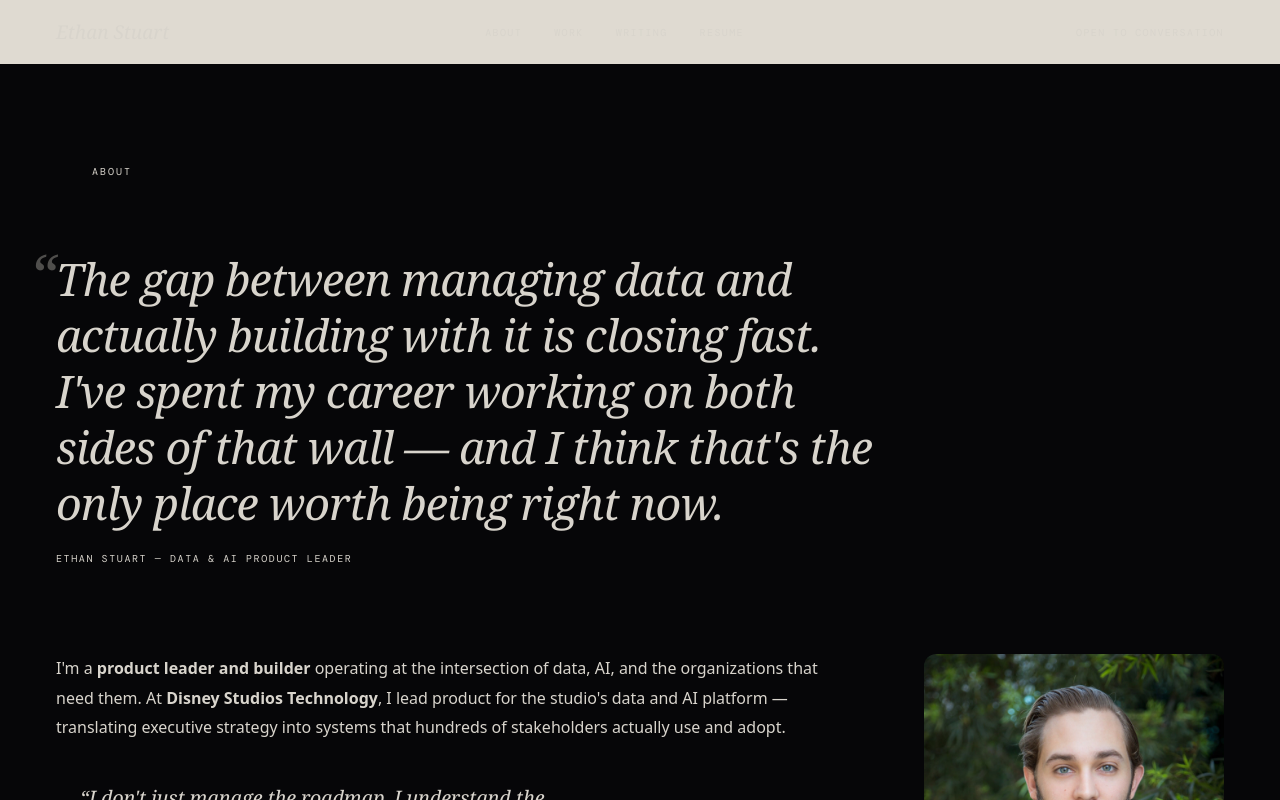
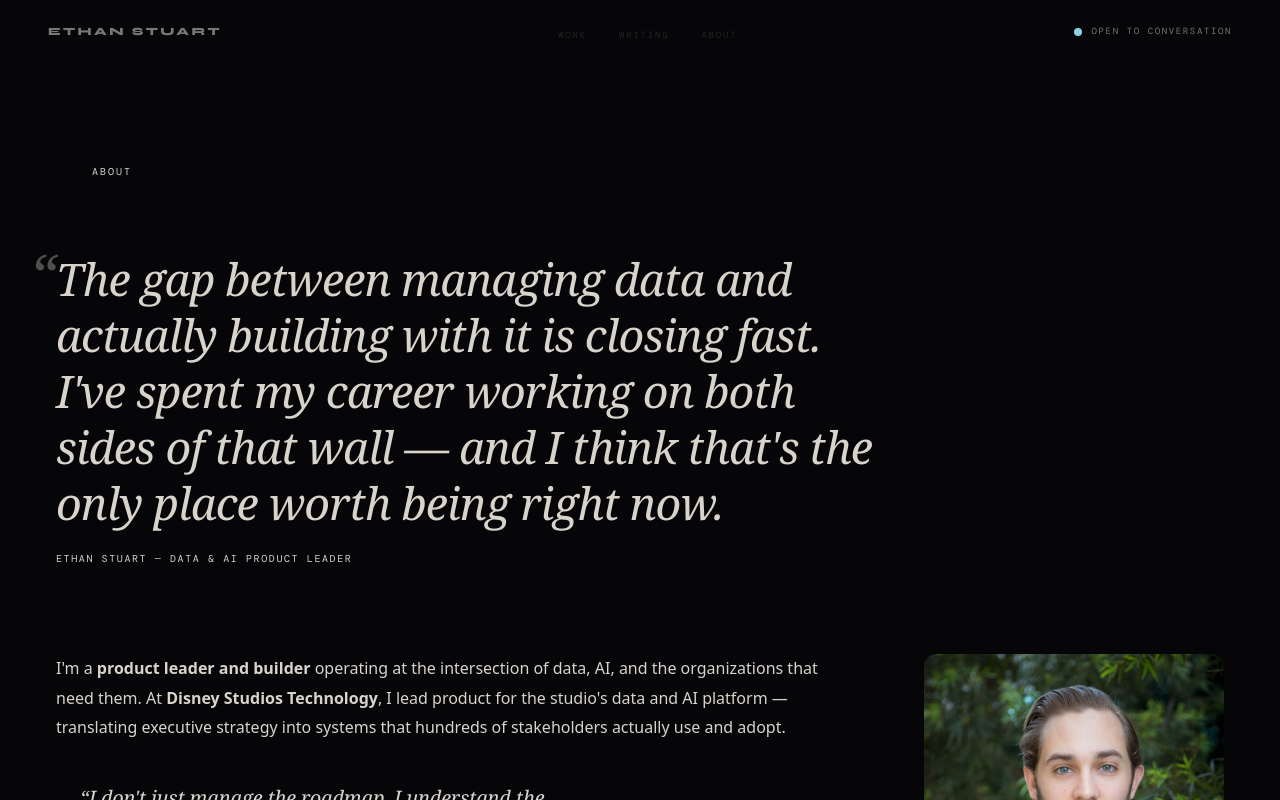
Before and after one commit to ethancstuart/Public-Brand-Website-Claude, a Next.js app: page /about in a window 1280 px wide. Shown: the top 800 px of the page. Built offline with nearby package versions, Linux system fonts and the light colour scheme.

Commit message:
feat(redesign-v2): rewrite Nav — dark, ES wordmark, open-to-conversation pulse

```diff
--- a/src/components/nav.tsx
+++ b/src/components/nav.tsx
@@ -1,106 +1,61 @@
 "use client";
 
 import Link from "next/link";
-import { usePathname } from "next/navigation";
-import { navLinks } from "@/lib/constants";
+import { useEffect, useState } from "react";
+
+const LINKS = [
+  { href: "/portfolio", label: "Work" },
+  { href: "/writing",   label: "Writing" },
+  { href: "/about",     label: "About" },
+];
 
 export function Nav() {
-  const pathname = usePathname();
+  const [scrolled, setScrolled] = useState(false);
+
+  useEffect(() => {
+    const onScroll = () => setScrolled(window.scrollY > 40);
+    onScroll();
+    window.addEventListener("scroll", onScroll, { passive: true });
+    return () => window.removeEventListener("scroll", onScroll);
+  }, []);
 
   return (
-    <header
-      className="fixed top-0 z-50 w-full"
-      style={{
-        height: "64px",
-        background: "rgba(242,237,227,0.92)",
-        backdropFilter: "blur(20px)",
-        WebkitBackdropFilter: "blur(20px)",
-        borderBottom: "1px solid var(--border-lo)",
-      }}
-    >
     <nav
-        className="mx-auto flex h-full items-center justify-between"
-        style={{ maxWidth: "1280px", padding: "0 56px" }}
+      className={`fixed top-0 inset-x-0 z-50 flex items-center justify-between px-6 md:px-12 h-16 transition-colors ${
+        scrolled
+          ? "bg-[rgba(6,6,8,0.92)] backdrop-blur-md border-b border-[var(--color-rule)]"
+          : "bg-transparent"
+      }`}
     >
       <Link
         href="/"
-          className="font-serif italic transition-opacity hover:opacity-70"
-          style={{ fontSize: "19px", color: "var(--foreground)" }}
+        className="font-[family-name:var(--font-syne)] font-extrabold text-[11px] tracking-[0.22em] text-[var(--color-paper-mid)] hover:text-[var(--color-paper)] transition-colors"
       >
-          Ethan Stuart
+        ETHAN STUART
       </Link>
 
-        <div className="hidden items-center gap-8 md:flex">
-          {navLinks.map((link) => (
+      <ul className="hidden md:flex items-center gap-8">
+        {LINKS.map((l) => (
+          <li key={l.href}>
             <Link
-              key={link.href}
-              href={link.href}
-              className="font-mono transition-colors"
-              style={{
-                fontSize: "10px",
-                letterSpacing: "0.14em",
-                textTransform: "uppercase",
-                color: pathname === link.href ? "var(--foreground)" : "var(--muted-foreground)",
-              }}
+              href={l.href}
+              className="font-[family-name:var(--font-dm-mono)] text-[9px] tracking-[0.2em] uppercase text-[var(--color-paper-low)] hover:text-[var(--color-paper)] transition-colors"
             >
-              {link.label}
+              {l.label}
             </Link>
+          </li>
         ))}
-        </div>
+      </ul>
 
-        <Link
-          href="/contact"
-          className="hidden items-center gap-2 md:flex transition-opacity hover:opacity-70"
-        >
+      <div className="flex items-center gap-2.5">
         <span className="relative flex h-2 w-2">
-            <span
-              className="absolute inline-flex h-full w-full rounded-full"
-              style={{
-                background: "var(--accent)",
-                opacity: 0.6,
-                animation: "pulse-dot 3s ease-in-out infinite",
-              }}
-            />
-            <span
-              className="relative inline-flex h-2 w-2 rounded-full"
-              style={{ background: "var(--accent)" }}
-            />
+          <span className="absolute inline-flex h-full w-full rounded-full bg-[var(--color-arctic)] opacity-50 animate-ping" />
+          <span className="relative inline-flex rounded-full h-2 w-2 bg-[var(--color-arctic)]" />
         </span>
-          <span
-            className="font-mono"
-            style={{
-              fontSize: "10px",
-              letterSpacing: "0.14em",
-              textTransform: "uppercase",
-              color: "var(--muted-foreground)",
-            }}
-          >
+        <span className="font-[family-name:var(--font-dm-mono)] text-[9px] tracking-[0.18em] uppercase text-[var(--color-paper-mid)]">
           Open to conversation
         </span>
-        </Link>
-
-        {/* Mobile: just contact dot */}
-        <Link
-          href="/contact"
-          className="flex items-center gap-2 md:hidden"
-          aria-label="Contact"
-        >
-          <span className="relative flex h-2 w-2">
-            <span
-              className="absolute inline-flex h-full w-full rounded-full"
-              style={{
-                background: "var(--accent)",
-                opacity: 0.6,
-                animation: "pulse-dot 3s ease-in-out infinite",
-              }}
-            />
-            <span
-              className="relative inline-flex h-2 w-2 rounded-full"
-              style={{ background: "var(--accent)" }}
-            />
-          </span>
-        </Link>
+      </div>
     </nav>
-    </header>
   );
 }
```
Lines whose indentation alone changed are shown as unchanged.
